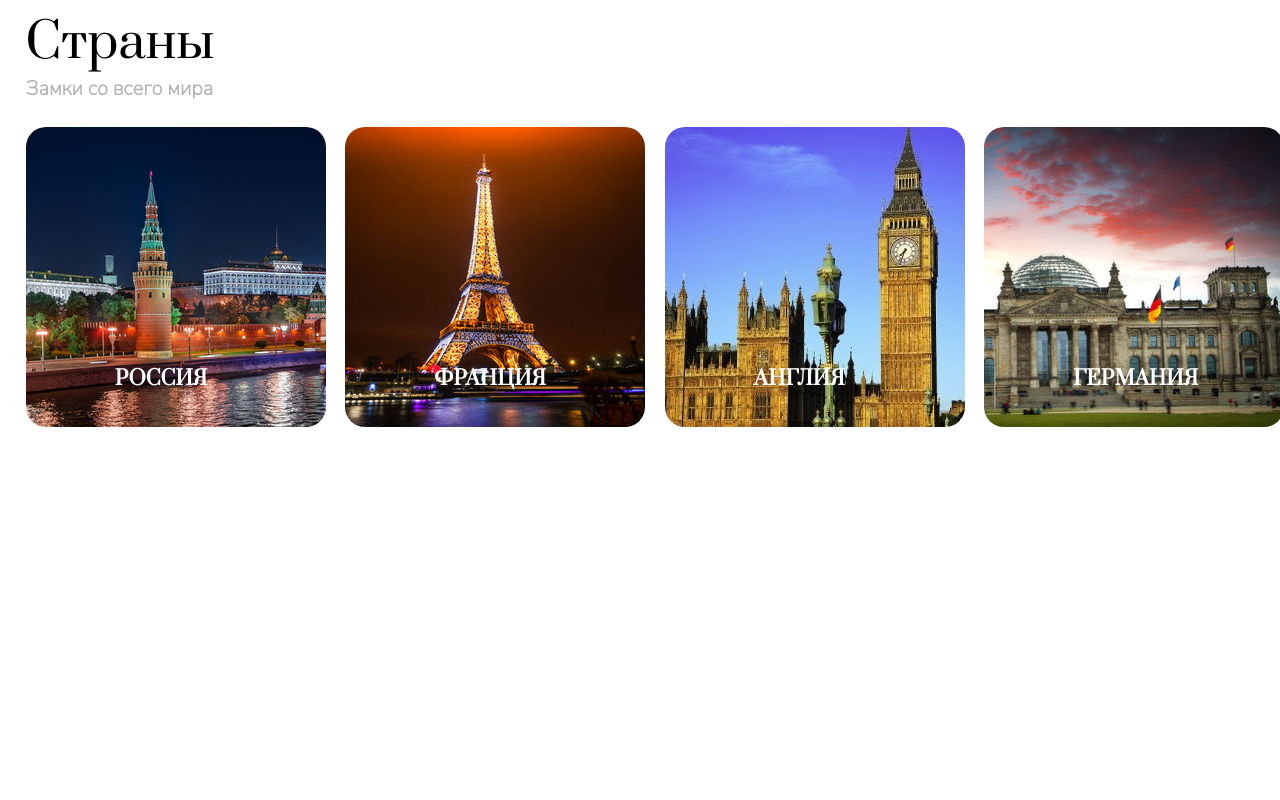
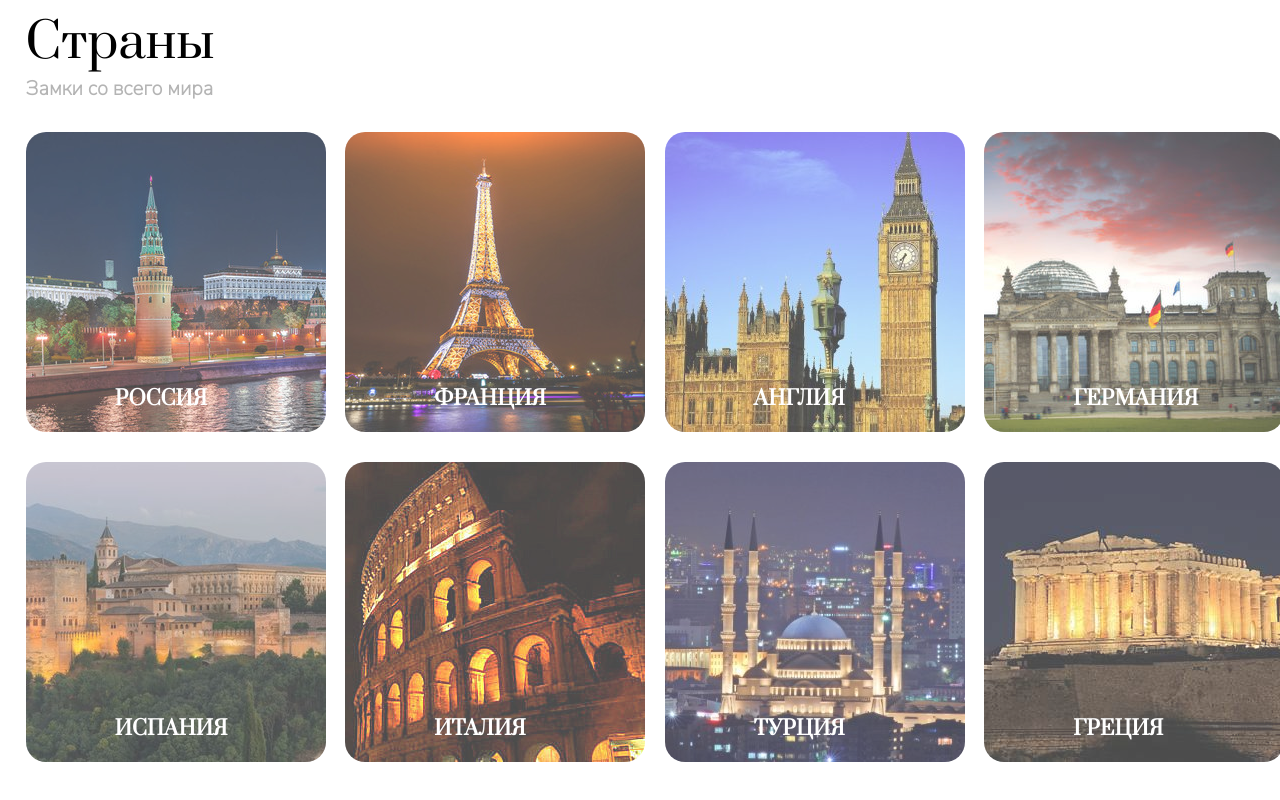
Before and after one commit to AleksandrFedorov035/Dad-website, a plain HTML site: page index.html in a window 1280 px wide. Shown: the part 800-1600 px from the top of the page. Before the commit the page ends 1327 px from the top, so only its background shows below. Drawn offline with Linux system fonts and the light colour scheme.

Commit message:
add country

```diff
--- a/index.html
+++ b/index.html
@@ -17,7 +17,7 @@
                 <img class="header__logo" src="images/logo.png" alt="">
                 <nav class="nav">
                     <a href="#" class="nav__link">страны <b class="nav__caret"></b></a>
-                    <a href="#" class="nav__link">замки</a>
+                    <a href="#" class="nav__link">города</a>
                     <a href="#" class="nav__link">новости</a>
                     <a href="#" class="nav__link">статьи</a>
                     <a href="#" class="nav__link">о нас</a>
@@ -58,6 +58,27 @@
                     <h2 class="country__item__title">Германия</h2>
                 </div>
             </div>
+            <div class="country__inner">
+                <div class="country__item">
+                    <a href="#"><img class="country__img" src="images/country/spain.jpg" alt=""></a>
+                    <h2 class="country__item__title">Испания</h2>
+                </div>
+
+                <div class="country__item">
+                    <a href="#"><img class="country__img" src="images/country/italy.jpg" alt=""></a>
+                    <h2 class="country__item__title">Италия</h2>
+                </div>
+
+                <div class="country__item">
+                    <a href="#"><img class="country__img" src="images/country/turkey.jpg" alt=""></a>
+                    <h2 class="country__item__title">Турция</h2>
+                </div>
+
+                <div class="country__item">
+                    <a href="#"><img class="country__img" src="images/country/greece.jpg" alt=""></a>
+                    <h2 class="country__item__title">Греция</h2>
+                </div>
+            </div>
         </div>
     </div>
 
--- a/style.css
+++ b/style.css
@@ -172,7 +172,7 @@ p {
     width: 100%;
     display: flex;
     justify-content: space-between;
-    margin-top: 25px;
+    margin-top: 30px;
 }
 
 .country__item {
@@ -187,12 +187,34 @@ p {
     z-index: 1;
 }
 
+.country__item:hover {
+    cursor: pointer;
+}
+
+.country__item:hover .country__img {
+    box-shadow: #979494 3px 3px;
+    transform: translate(-3px, -3px);
+    opacity: 1;
+}
+
+.country__item:hover .country__item__title {
+    transform: translate(-3px, -3px);
+}
+
 .country__item:last-child {
     margin-right: 0;
 }
 
 .country__img {
+    display: block;
+    width: 300px;
+    height: 300px;
     border-radius: 20px;
+    opacity: 0.7;
+    position: relative;
+    z-index: 1;
+    transition: transform 0.4s linear;
+    transition: opacity 0.4s linear;
 }
 
 .country__item__title {
@@ -201,10 +223,9 @@ p {
     color: #fff;
     font-size: 20px;
     font-weight: 700;
-    margin-bottom: 5px;
 
     position: absolute;
-    bottom: 30px;
+    bottom: 20px;
     left: 33%;
     z-index: 3;
 }
```
Also changed, not shown: images/country/greece.jpg (added), images/country/italy.jpg (added), images/country/spain.jpg (added), images/country/turkey.jpg (added).
